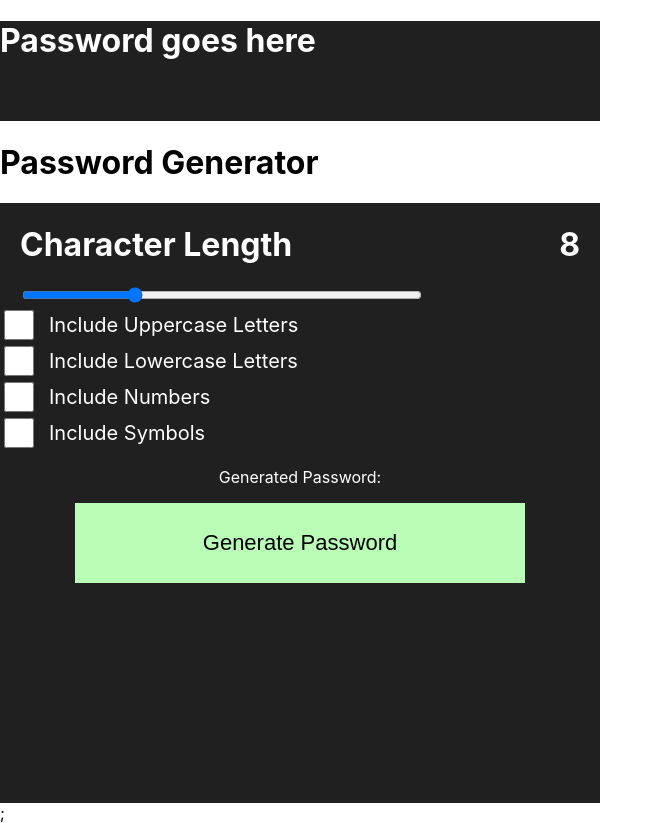
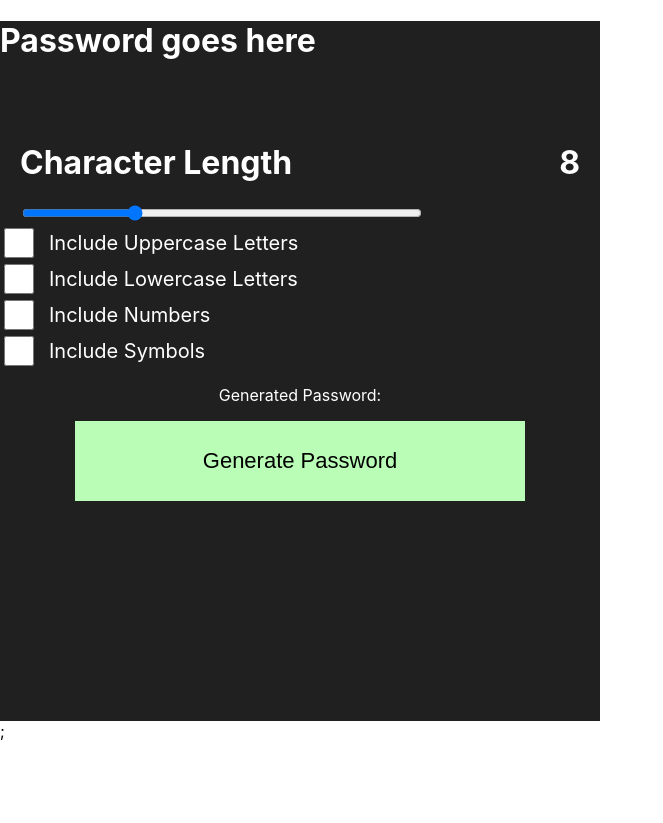
Before and after one commit to Zakariyya98/PasswordGenerator, a React (Create React App) app: page / in a window 1280 px wide. Shown: the whole page, without its empty margins (0-663 px from the left). After the commit the page ends 800 px from the top, so only its background shows below. Built offline with nearby package versions, Linux system fonts and the light colour scheme.

Commit message:
Card.jsx: remove: removed element from the page

```diff
--- a/src/components/Card/Card.jsx
+++ b/src/components/Card/Card.jsx
@@ -4,7 +4,6 @@ import "./Card.scss";
 const Card = () => {
   return (
     <>
-      <h1>Password Generator</h1>
       <div className="card__container">
         <CharacterLength />
       </div>
```
